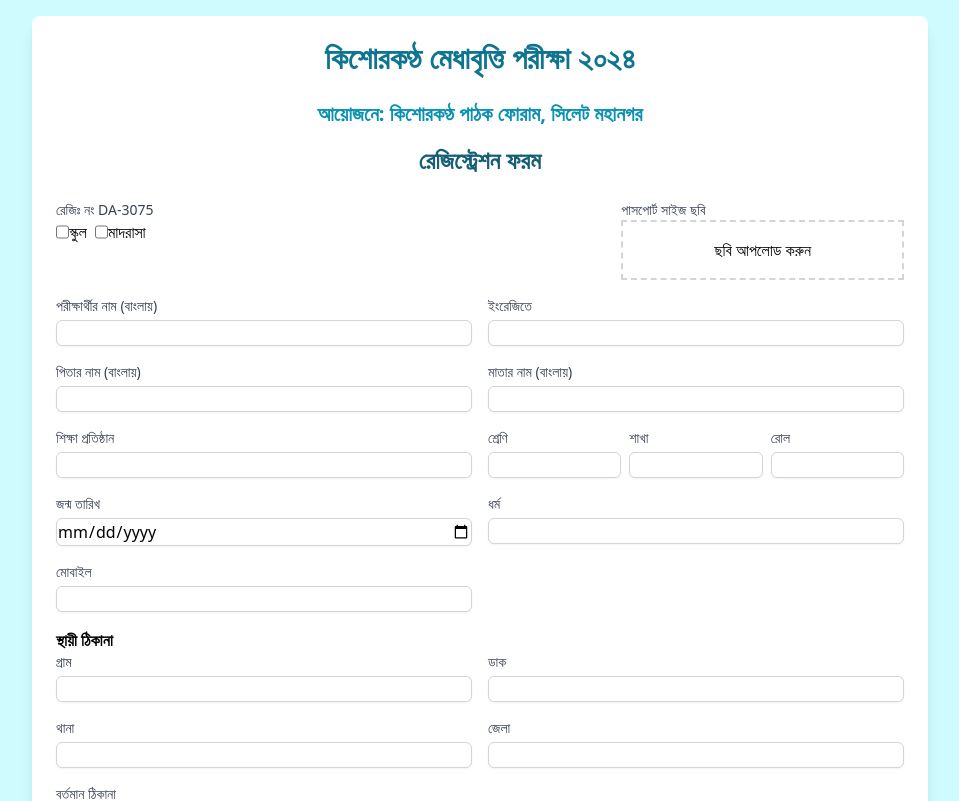
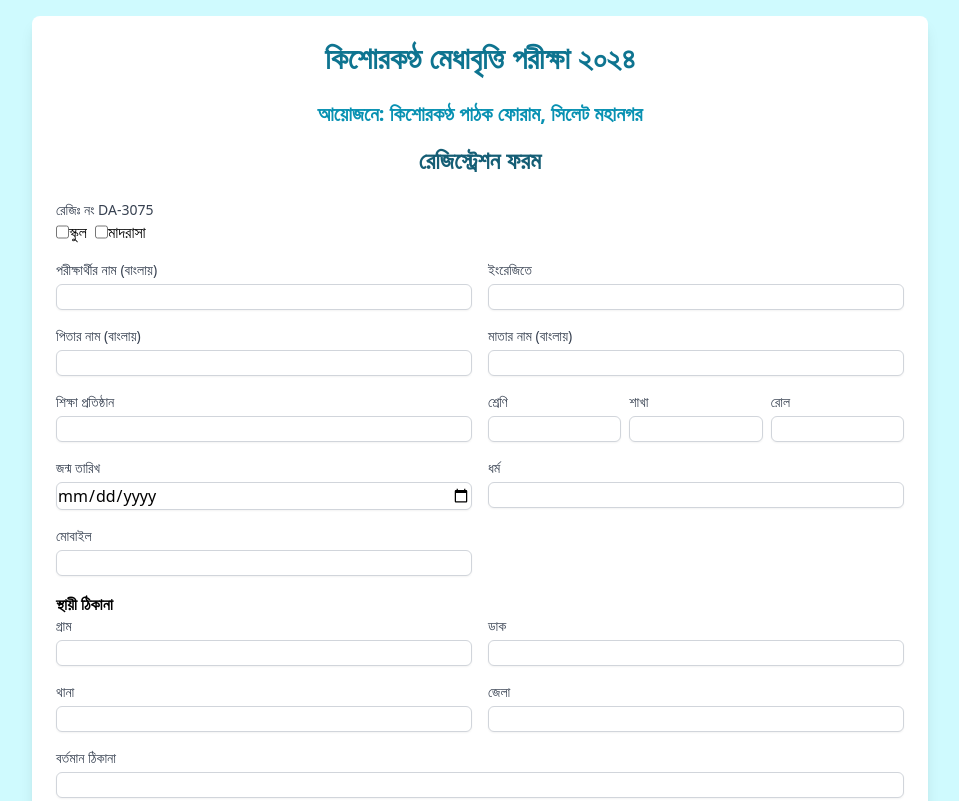
Before and after one commit to Mufassir-Chowdhury/kkrf, a SvelteKit app: page /britti_registration in a window 1280 px wide. Shown: the top 801 px of the page, without its empty margins (160-1119 px from the left). Built offline with nearby package versions, Linux system fonts and the light colour scheme.

Commit message:
removed picture

```diff
--- a/src/routes/britti_registration/+page.svelte
+++ b/src/routes/britti_registration/+page.svelte
@@ -105,12 +105,12 @@ appId: "1:973839955936:web:eefd07d1a4b7be73b91d85"
               <input type="checkbox" class="form-checkbox"> মাদরাসা
             </div>
           </div>
-          <div class="w-1/3">
+          <!-- <div class="w-1/3">
             <label class="block text-sm font-medium text-gray-700">পাসপোর্ট সাইজ ছবি</label>
             <div class="border-2 border-dashed border-gray-300 p-4 text-center">
               ছবি আপলোড করুন
             </div>
-          </div>
+          </div> -->
         </div>
 
         <div class="grid grid-cols-1 md:grid-cols-2 gap-4">
```
